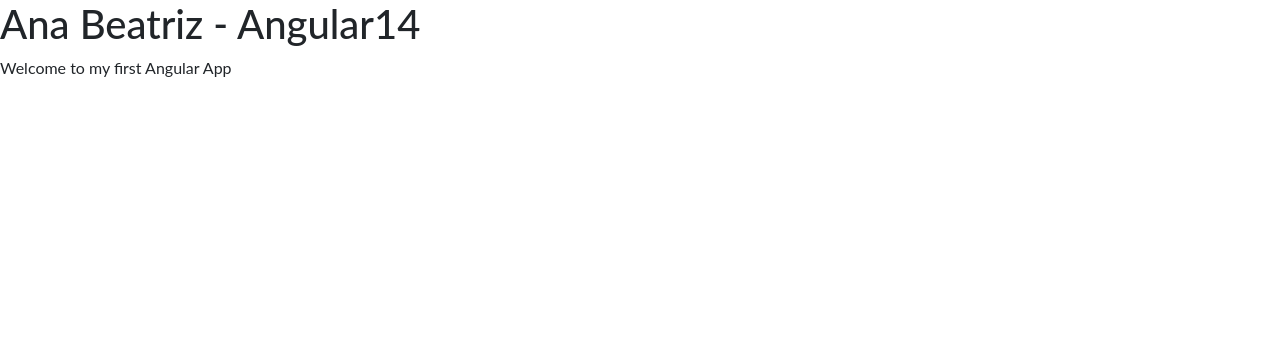
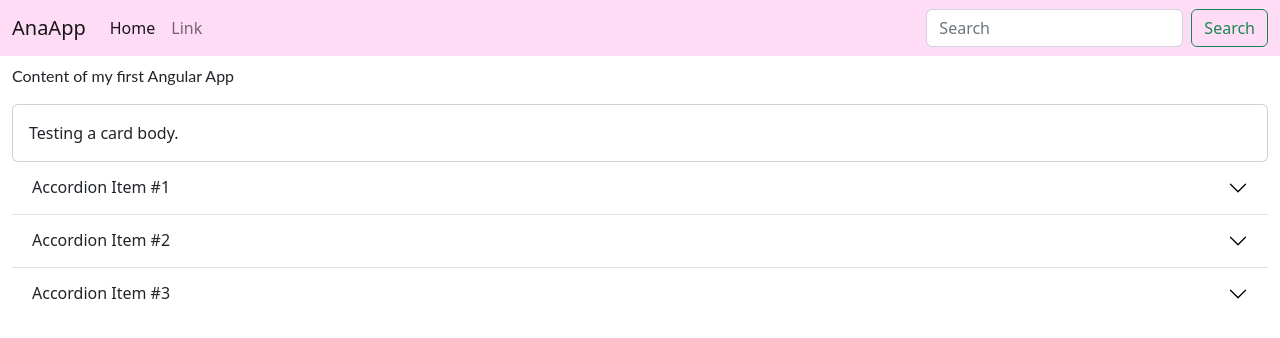
Before and after one commit to anaBeatrizWalker/angular_intro, an Angular app: page / in a window 1280 px wide. Shown: the top 338 px of the page. Built offline with nearby package versions, Linux system fonts and the light colour scheme.

Commit message:
Testando bootstrap

```diff
--- a/src/app/app.component.html
+++ b/src/app/app.component.html
@@ -1,2 +1,125 @@
-<hello name="{{ name }}"></hello>
-<p>Welcome to my first Angular App</p>
+<nav class="navbar navbar-expand-lg" style="background-color: #FFDCF5;">
+  <div class="container-fluid">
+    <a class="navbar-brand" href="#">AnaApp</a>
+    <button
+      class="navbar-toggler"
+      type="button"
+      data-bs-toggle="collapse"
+      data-bs-target="#navbarSupportedContent"
+      aria-controls="navbarSupportedContent"
+      aria-expanded="false"
+      aria-label="Toggle navigation"
+    >
+      <span class="navbar-toggler-icon"></span>
+    </button>
+    <div class="collapse navbar-collapse" id="navbarSupportedContent">
+      <ul class="navbar-nav me-auto mb-2 mb-lg-0">
+        <li class="nav-item">
+          <a class="nav-link active" aria-current="page" href="#">Home</a>
+        </li>
+        <li class="nav-item">
+          <a class="nav-link" href="#">Link</a>
+        </li>
+      </ul>
+      <form class="d-flex" role="search">
+        <input
+          class="form-control me-2"
+          type="search"
+          placeholder="Search"
+          aria-label="Search"
+        />
+        <button class="btn btn-outline-success" type="submit">Search</button>
+      </form>
+    </div>
+  </div>
+</nav>
+<div class="container-fluid mt-2">
+  <p>Content of my first Angular App</p>
+  <div class="card">
+    <div class="card-body">Testing a card body.</div>
+  </div>
+  <div class="accordion accordion-flush" id="accordionFlushExample">
+    <div class="accordion-item">
+      <h2 class="accordion-header" id="flush-headingOne">
+        <button
+          class="accordion-button collapsed"
+          type="button"
+          data-bs-toggle="collapse"
+          data-bs-target="#flush-collapseOne"
+          aria-expanded="false"
+          aria-controls="flush-collapseOne"
+        >
+          Accordion Item #1
+        </button>
+      </h2>
+      <div
+        id="flush-collapseOne"
+        class="accordion-collapse collapse"
+        aria-labelledby="flush-headingOne"
+        data-bs-parent="#accordionFlushExample"
+      >
+        <div class="accordion-body">
+          Placeholder content for this accordion, which is intended to
+          demonstrate the <code>.accordion-flush</code> class. This is the first
+          item's accordion body.
+        </div>
+      </div>
+    </div>
+    <div class="accordion-item">
+      <h2 class="accordion-header" id="flush-headingTwo">
+        <button
+          class="accordion-button collapsed"
+          type="button"
+          data-bs-toggle="collapse"
+          data-bs-target="#flush-collapseTwo"
+          aria-expanded="false"
+          aria-controls="flush-collapseTwo"
+        >
+          Accordion Item #2
+        </button>
+      </h2>
+      <div
+        id="flush-collapseTwo"
+        class="accordion-collapse collapse"
+        aria-labelledby="flush-headingTwo"
+        data-bs-parent="#accordionFlushExample"
+      >
+        <div class="accordion-body">
+          Placeholder content for this accordion, which is intended to
+          demonstrate the <code>.accordion-flush</code> class. This is the
+          second item's accordion body. Let's imagine this being filled with
+          some actual content.
+        </div>
+      </div>
+    </div>
+    <div class="accordion-item">
+      <h2 class="accordion-header" id="flush-headingThree">
+        <button
+          class="accordion-button collapsed"
+          type="button"
+          data-bs-toggle="collapse"
+          data-bs-target="#flush-collapseThree"
+          aria-expanded="false"
+          aria-controls="flush-collapseThree"
+        >
+          Accordion Item #3
+        </button>
+      </h2>
+      <div
+        id="flush-collapseThree"
+        class="accordion-collapse collapse"
+        aria-labelledby="flush-headingThree"
+        data-bs-parent="#accordionFlushExample"
+      >
+        <div class="accordion-body">
+          Placeholder content for this accordion, which is intended to
+          demonstrate the <code>.accordion-flush</code> class. This is the third
+          item's accordion body. Nothing more exciting happening here in terms
+          of content, but just filling up the space to make it look, at least at
+          first glance, a bit more representative of how this would look in a
+          real-world application.
+        </div>
+      </div>
+    </div>
+  </div>
+</div>
--- a/src/app/hello.component.ts
+++ b/src/app/hello.component.ts
@@ -3,7 +3,7 @@
 @Component({
   selector: 'hello',
   template: `<h1>Ana Beatriz - {{name}}</h1>`,
-  styles: [`h1 { font-family: Lato; }`],
+  styles: [`h1 { font-family: Lato;}`],
 })
 export class HelloComponent {
   @Input() name: string;
```
Also changed, not shown: src/styles.css (line endings or trailing spaces).
